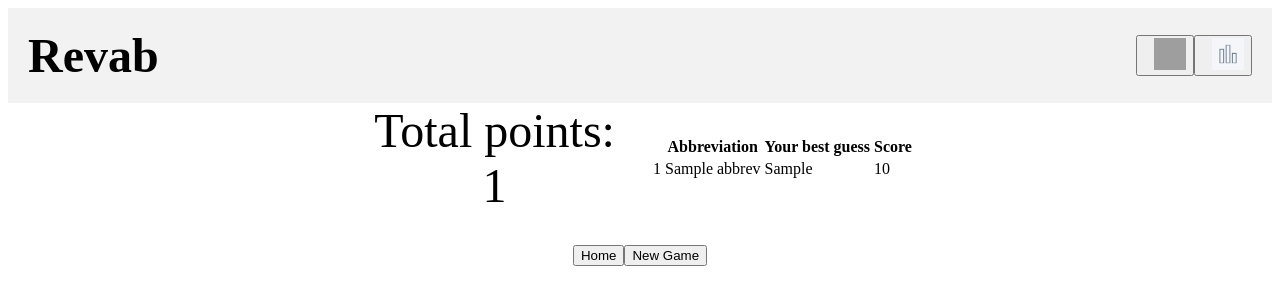
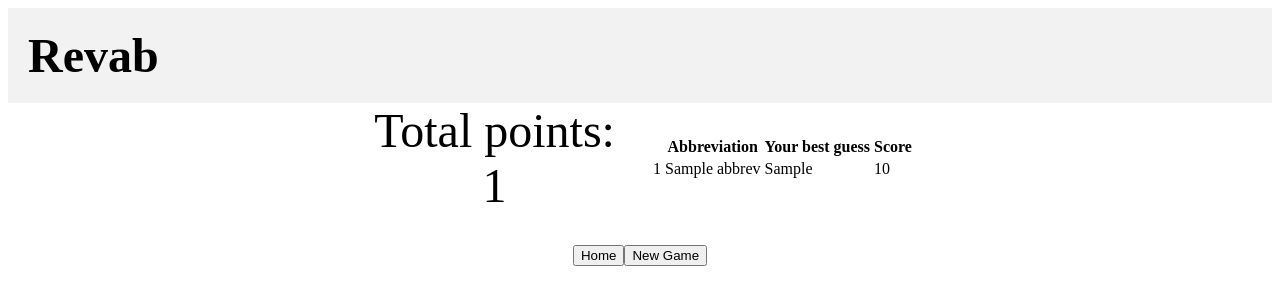
Before and after one commit to mathews012468/revab, a Django app: template revab/revabapp/templates/revabapp/results.html in a window 1280 px wide. Shown: the top 305 px of the page. Run offline with Django 4.2, Linux system fonts and the light colour scheme; the template is opened without the code that fills it: most values are stand-ins (such as "Sample title", 1, 10 or a date in 2020); grey boxes are pictures that could not be loaded.

Commit message:
hide help and stats icons in results

```diff
--- a/revab/revabapp/static/revabapp/css/results-page.css
+++ b/revab/revabapp/static/revabapp/css/results-page.css
@@ -20,3 +20,7 @@ section {
     text-align: center;
     font-size: 3em;
 }
+
+.icons {
+    display: none;
+}
```
